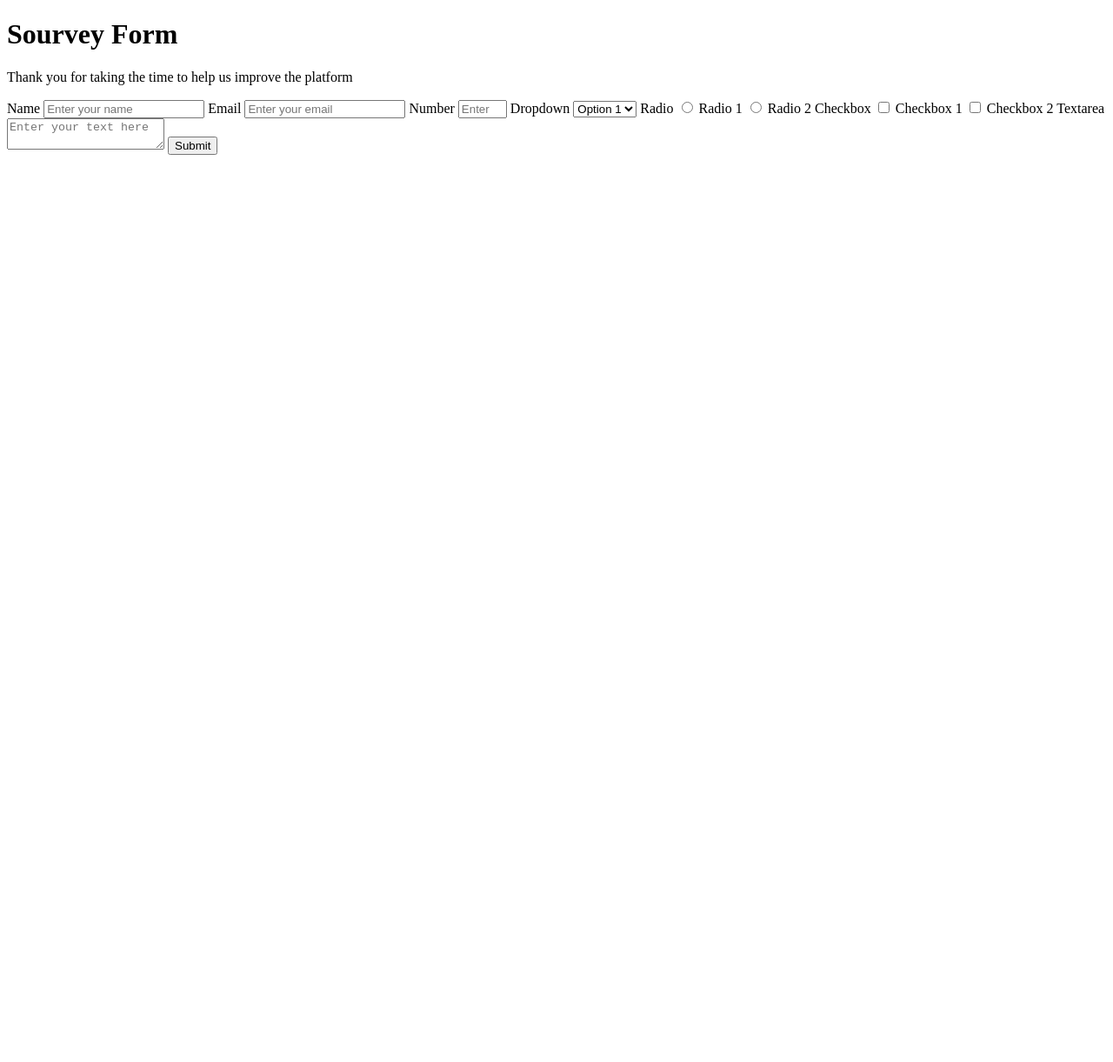
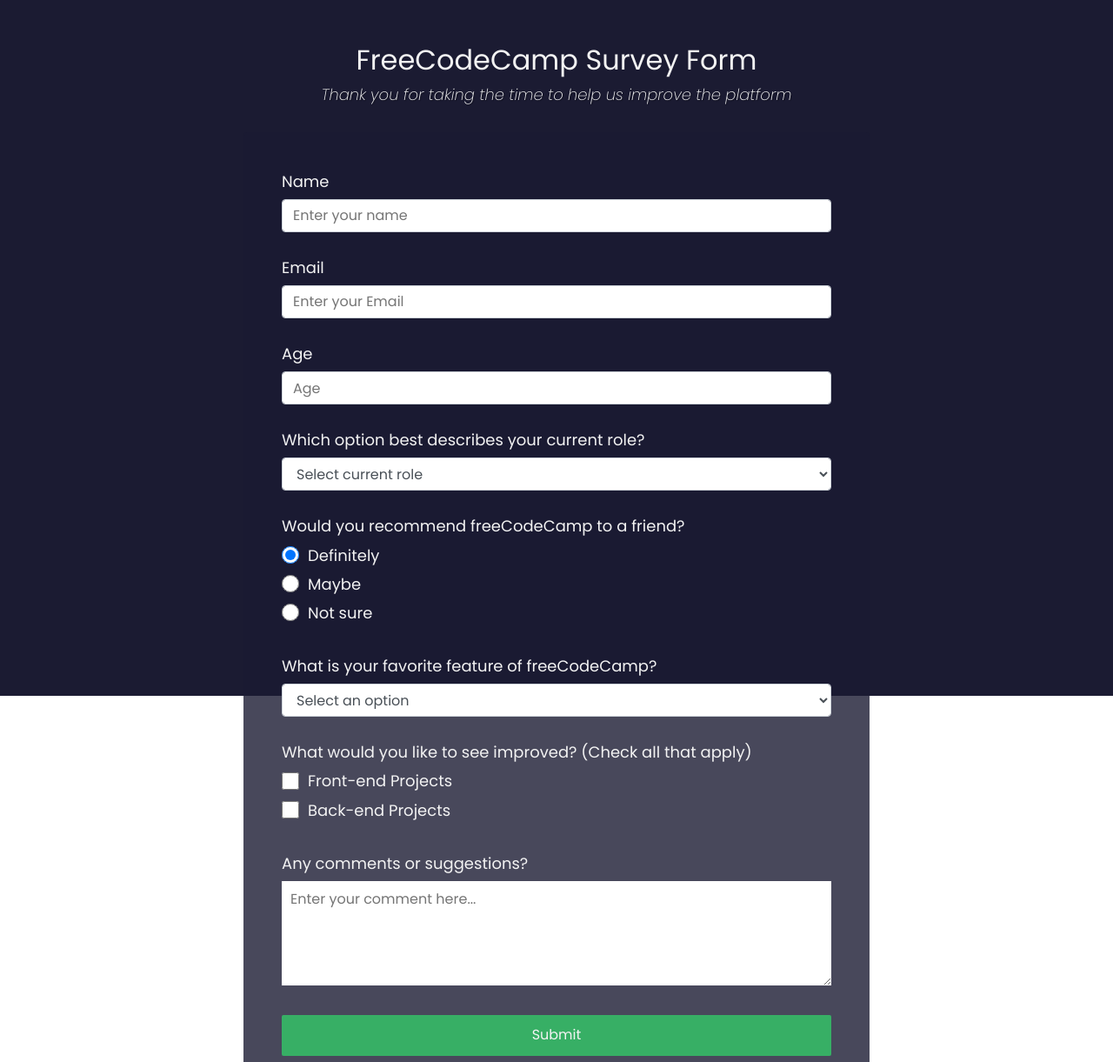
Before and after one commit to cabrera-evil/freecodecamp, a plain HTML site: page html/Sourvey Form/index.html in a window 1280 px wide. Shown: the top 1221 px of the page at 87% size. Before the commit the page ends 800 px from the top, so only its background shows below. Drawn offline with Linux system fonts and the light colour scheme.

Commit message:
Update: sourvey form

```diff
--- a/html/Sourvey Form/index.html
+++ b/html/Sourvey Form/index.html
@@ -1,76 +1,94 @@
-<!-- Objective: Build an app that is functionally similar to https://survey-form.freecodecamp.rocks
-
-User Stories:
-
-You should have a page title in an h1 element with an id of title
-You should have a short explanation in a p element with an id of description
-You should have a form element with an id of survey-form
-Inside the form element, you are required to enter your name in an input field that has an id of name and a type of text
-Inside the form element, you are required to enter your email in an input field that has an id of email
-If you enter an email that is not formatted correctly, you will see an HTML5 validation error
-Inside the form, you can enter a number in an input field that has an id of number
-The number input should not accept non-numbers, either by preventing you from typing them or by showing an HTML5 validation error (depending on your browser).
-If you enter numbers outside the range of the number input, which are defined by the min and max attributes, you will see an HTML5 validation error
-For the name, email, and number input fields, you can see corresponding label elements in the form, that describe the purpose of each field with the following ids: id="name-label", id="email-label", and id="number-label"
-For the name, email, and number input fields, you can see placeholder text that gives a description or instructions for each field
-Inside the form element, you should have a select dropdown element with an id of dropdown and at least two options to choose from
-Inside the form element, you can select an option from a group of at least two radio buttons that are grouped using the name attribute
-Inside the form element, you can select several fields from a series of checkboxes, each of which must have a value attribute
-Inside the form element, you are presented with a textarea for additional comments
-Inside the form element, you are presented with a button with id of submit to submit all the inputs
-Fulfill the user stories and pass all the tests below to complete this project. Give it your own personal style. Happy Coding!
-
-Note: Be sure to add <link rel="stylesheet" href="styles.css"> in your HTML to link your stylesheet and apply your CSS -->
-
 <!DOCTYPE html>
 <html lang="en">
+
 <head>
     <meta charset="UTF-8">
     <meta http-equiv="X-UA-Compatible" content="IE=edge">
     <meta name="viewport" content="width=device-width, initial-scale=1.0">
     <title>Sourvey Form</title>
-    <link rel="stylesheet" href="styles.css">
+    <link rel="stylesheet" href="./styles.css">
 </head>
+
 <body>
-    <!-- Title -->
-    <h1 id="title">Sourvey Form</h1>
-    <!-- Description -->
-    <p id="description">Thank you for taking the time to help us improve the platform</p>
-    <!-- Form -->
-    <form id="survey-form">
-        <!-- Name -->
-        <label id="name-label" for="name">Name</label>
-        <input type="text" id="name" name="name" placeholder="Enter your name" required>
-        <!-- Email -->
-        <label id="email-label" for="email">Email</label>
-        <input type="email" id="email" name="email" placeholder="Enter your email" required>
-        <!-- Number -->
-        <label id="number-label" for="number">Number</label>
-        <input type="number" id="number" name="number" placeholder="Enter your number" min="1" max="10" required>
-        <!-- Dropdown -->
-        <label for="dropdown">Dropdown</label>
-        <select id="dropdown" name="dropdown">
-            <option value="option1">Option 1</option>
-            <option value="option2">Option 2</option>
-            <option value="option3">Option 3</option>
-        </select>
-        <!-- Radio -->
-        <label for="radio">Radio</label>
-        <input type="radio" id="radio1" name="radio" value="radio1">
-        <label for="radio1">Radio 1</label>
-        <input type="radio" id="radio2" name="radio" value="radio2">
-        <label for="radio2">Radio 2</label>
-        <!-- Checkbox -->
-        <label for="checkbox">Checkbox</label>
-        <input type="checkbox" id="checkbox1" name="checkbox" value="checkbox1">
-        <label for="checkbox1">Checkbox 1</label>
-        <input type="checkbox" id="checkbox2" name="checkbox" value="checkbox2">
-        <label for="checkbox2">Checkbox 2</label>
-        <!-- Textarea -->
-        <label for="textarea">Textarea</label>
-        <textarea id="textarea" name="textarea" placeholder="Enter your text here"></textarea>
-        <!-- Submit -->
-        <button id="submit" type="submit">Submit</button>
-    </form>
+    <div class="container">
+        <header class="header">
+            <h1 id="title" class="text-center">FreeCodeCamp Survey Form</h1>
+            <p id="description" class="description text-center">
+                Thank you for taking the time to help us improve the platform
+            </p>
+        </header>
+        <form id="survey-form">
+            <div class="form-group">
+                <label id="name-label" for="name">Name</label>
+                <input type="text" name="name" id="name" class="form-control" placeholder="Enter your name" required />
+            </div>
+            <div class="form-group">
+                <label id="email-label" for="email">Email</label>
+                <input type="email" name="email" id="email" class="form-control" placeholder="Enter your Email"
+                    required />
+            </div>
+            <div class="form-group">
+                <label id="number-label" for="number">Age</label>
+                <input type="number" name="age" id="number" min="10" max="99" class="form-control" placeholder="Age" />
+            </div>
+            <div class="form-group">
+                <p>Which option best describes your current role?</p>
+                <select id="dropdown" name="role" class="form-control" required>
+                    <option disabled selected value>Select current role</option>
+                    <option value="student">Student</option>
+                    <option value="job">Full Time Job</option>
+                </select>
+            </div>
+
+            <div class="form-group">
+                <p>Would you recommend freeCodeCamp to a friend?</p>
+                <label>
+                    <input name="user-recommend" value="definitely" type="radio" class="input-radio"
+                        checked />Definitely</label>
+                <label>
+                    <input name="user-recommend" value="maybe" type="radio" class="input-radio" />Maybe</label>
+
+                <label><input name="user-recommend" value="not-sure" type="radio" class="input-radio" />Not sure</label>
+            </div>
+
+            <div class="form-group">
+                <p>What is your favorite feature of freeCodeCamp?</p>
+                <select id="most-like" name="mostLike" class="form-control" required>
+                    <option disabled selected value>Select an option</option>
+                    <option value="challenges">Challenges</option>
+                    <option value="projects">Projects</option>
+                </select>
+            </div>
+
+            <div class="form-group">
+                <p>
+                    What would you like to see improved?
+                    <span class="clue">(Check all that apply)</span>
+                </p>
+
+                <label>
+                    <input name="prefer" value="front-end-projects" type="checkbox" class="input-checkbox" />
+                    Front-end Projects
+                </label>
+                <label>
+                    <input name="prefer" value="back-end-projects" type="checkbox" class="input-checkbox" />Back-end
+                    Projects
+                </label>
+            </div>
+
+            <div class="form-group">
+                <p>Any comments or suggestions?</p>
+                <textarea id="comments" class="input-textarea" name="comment"
+                    placeholder="Enter your comment here..."></textarea>
+            </div>
+
+            <div class="form-group">
+                <button type="submit" id="submit" class="submit-button">
+                    Submit
+                </button>
+            </div>
+        </form>
+    </div>
 </body>
+
 </html>
--- a/html/Sourvey Form/styles.css
+++ b/html/Sourvey Form/styles.css
@@ -1 +1,158 @@
-/* Style title */
+@import url('https://fonts.googleapis.com/css?family=Poppins:200i,400&display=swap');
+
+:root {
+    --color-white: #f3f3f3;
+    --color-darkblue: #1b1b32;
+    --color-darkblue-alpha: rgba(27, 27, 50, 0.8);
+    --color-green: #37af65;
+}
+
+*, *::before, *::after {
+    box-sizing: border-box;
+}
+
+body {
+    font-family: 'Poppins', sans-serif;
+    font-size: 1rem;
+    font-weight: 400;
+    line-height: 1.4;
+    color: var(--color-white);
+    margin: 0;
+}
+
+body::before {
+    content: '';
+    position: fixed;
+    top: 0;
+    left: 0;
+    height: 100%;
+    width: 100%;
+    z-index: -1;
+    background: var(--color-darkblue);
+}
+
+h1 {
+    font-weight: 400;
+    line-height: 1.2;
+    margin-top: 0;
+    margin-bottom: 0.5rem;
+}
+
+p {
+    font-size: 1.125rem;
+    margin-top: 0;
+    margin-bottom: 0.5rem;
+}
+
+label {
+    display: flex;
+    align-items: center;
+    font-size: 1.125rem;
+    margin-bottom: 0.5rem;
+}
+
+input, button, select, textarea {
+    margin: 0;
+    font-family: inherit;
+    font-size: inherit;
+    line-height: inherit;
+    border: none;
+}
+
+.container {
+    width: 100%;
+    margin: 3.125rem auto 0 auto;
+}
+
+/* Media query */
+
+@media (min-width: 576px) {
+    .container {
+        max-width: 540px;
+    }
+}
+
+@media (min-width: 768px) {
+    .container {
+        max-width: 720px;
+    }
+}
+
+.header {
+    padding: 0 0.625rem;
+    margin-bottom: 1.875rem;
+}
+
+.description {
+    font-style: italic;
+    font-weight: 200;
+    text-shadow: 1px 1px 1px rgba(0, 0, 0, 0.4);
+}
+
+.text-center {
+    text-align: center;
+}
+
+/* Form */
+
+form {
+    background: var(--color-darkblue-alpha);
+    padding: 2.5rem 0.625rem;
+    border-radius: 0.25rem;
+}
+
+/* Media query */
+
+@media (min-width: 480px) {
+    form {
+        padding: 2.5rem;
+    }
+}
+
+.form-group {
+    margin: 0 auto 1.25rem auto;
+    padding: 0.25rem;
+}
+
+.form-control {
+    display: block;
+    width: 100%;
+    height: 2.375rem;
+    padding: 0.375rem 0.75rem;
+    color: #495057;
+    background-color: #fff;
+    background-clip: padding-box;
+    border: 1px solid #ced4da;
+    border-radius: 0.25rem;
+    transition: border-color 0.15s ease-in-out, box-shadow 0.15s ease-in-out;
+}
+
+.form-control:focus {
+    border-color: #80bdff;
+    outline: 0;
+    box-shadow: 0 0 0 0.2rem rgba(0, 123, 255, 0.25);
+}
+
+.input-radio, .input-checkbox {
+    display: inline-block;
+    margin-right: 0.625rem;
+    min-height: 1.25rem;
+    min-width: 1.25rem;
+}
+
+.input-textarea {
+    min-height: 120px;
+    width: 100%;
+    padding: 0.625rem;
+    resize: vertical;
+}
+
+.submit-button {
+    display: block;
+    width: 100%;
+    padding: 0.75rem;
+    background: var(--color-green);
+    color: inherit;
+    border-radius: 2px;
+    cursor: pointer;
+}
```
